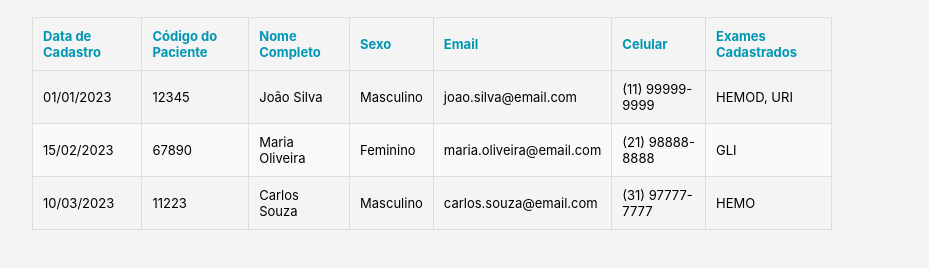
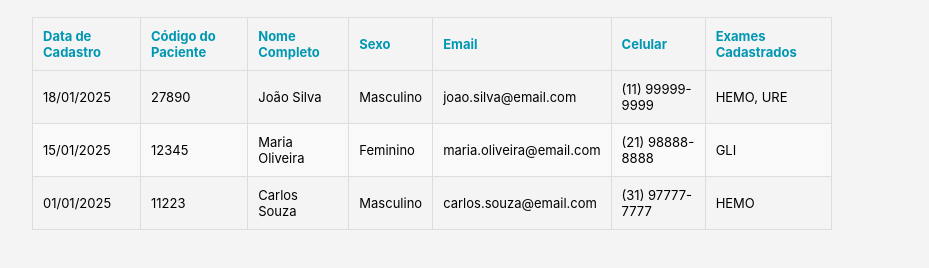
Before and after one commit to CoderRocha/systemlab-web, a React (Create React App) app: page /relatorios in a window 1280 px wide. Shown: the part 226-494 px from the top of the page, without its empty margins (208-1137 px from the left). Built offline with nearby package versions, Linux system fonts and the light colour scheme; the HTML template or start-up script is replaced by a standard one.

Commit message:
altered tables placeholder content

```diff
--- a/src/components/atendimentos/Atendimentos.js
+++ b/src/components/atendimentos/Atendimentos.js
@@ -26,23 +26,24 @@ export default function Atendimentos() {
                 <th>Data de Cadastro</th>
                 <th>Código do Paciente</th>
                 <th>Nome Completo</th>
+                <th></th>
               </tr>
             </thead>
             <tbody>
               <tr>
-                <td>01/01/2023</td>
-                <td>12345</td>
+                <td>18/01/2025</td>
+                <td>27890</td>
                 <td>João Silva</td>
                 <td>Acessar</td>
               </tr>
               <tr>
-                <td>15/02/2023</td>
-                <td>67890</td>
+                <td>15/01/2025</td>
+                <td>12345</td>
                 <td>Maria Oliveira</td>
                 <td>Acessar</td>
               </tr>
               <tr>
-                <td>10/03/2023</td>
+                <td>01/01/2025</td>
                 <td>11223</td>
                 <td>Carlos Souza</td>
                 <td>Acessar</td>
--- a/src/components/exames/Exames.js
+++ b/src/components/exames/Exames.js
@@ -40,7 +40,7 @@ export default function Exames() {
                 <td>R$ 250,00</td>
               </tr>
               <tr>
-                <td>GLID</td>
+                <td>GLI</td>
                 <td>Glicose</td>
                 <td>R$ 180,00</td>
               </tr>
--- a/src/pages/relatorios/Relatorios.js
+++ b/src/pages/relatorios/Relatorios.js
@@ -31,17 +31,17 @@ export default function Relatorios() {
             </thead>
             <tbody>
               <tr>
-                <td>01/01/2023</td>
-                <td>12345</td>
+                <td>18/01/2025</td>
+                <td>27890</td>
                 <td>João Silva</td>
                 <td>Masculino</td>
                 <td>joao.silva@email.com</td>
                 <td>(11) 99999-9999</td>
-                <td>HEMOD, URI</td>
+                <td>HEMO, URE</td>
               </tr>
               <tr>
-                <td>15/02/2023</td>
-                <td>67890</td>
+                <td>15/01/2025</td>
+                <td>12345</td>
                 <td>Maria Oliveira</td>
                 <td>Feminino</td>
                 <td>maria.oliveira@email.com</td>
@@ -49,7 +49,7 @@ export default function Relatorios() {
                 <td>GLI</td>
               </tr>
               <tr>
-                <td>10/03/2023</td>
+                <td>01/01/2025</td>
                 <td>11223</td>
                 <td>Carlos Souza</td>
                 <td>Masculino</td>
```
